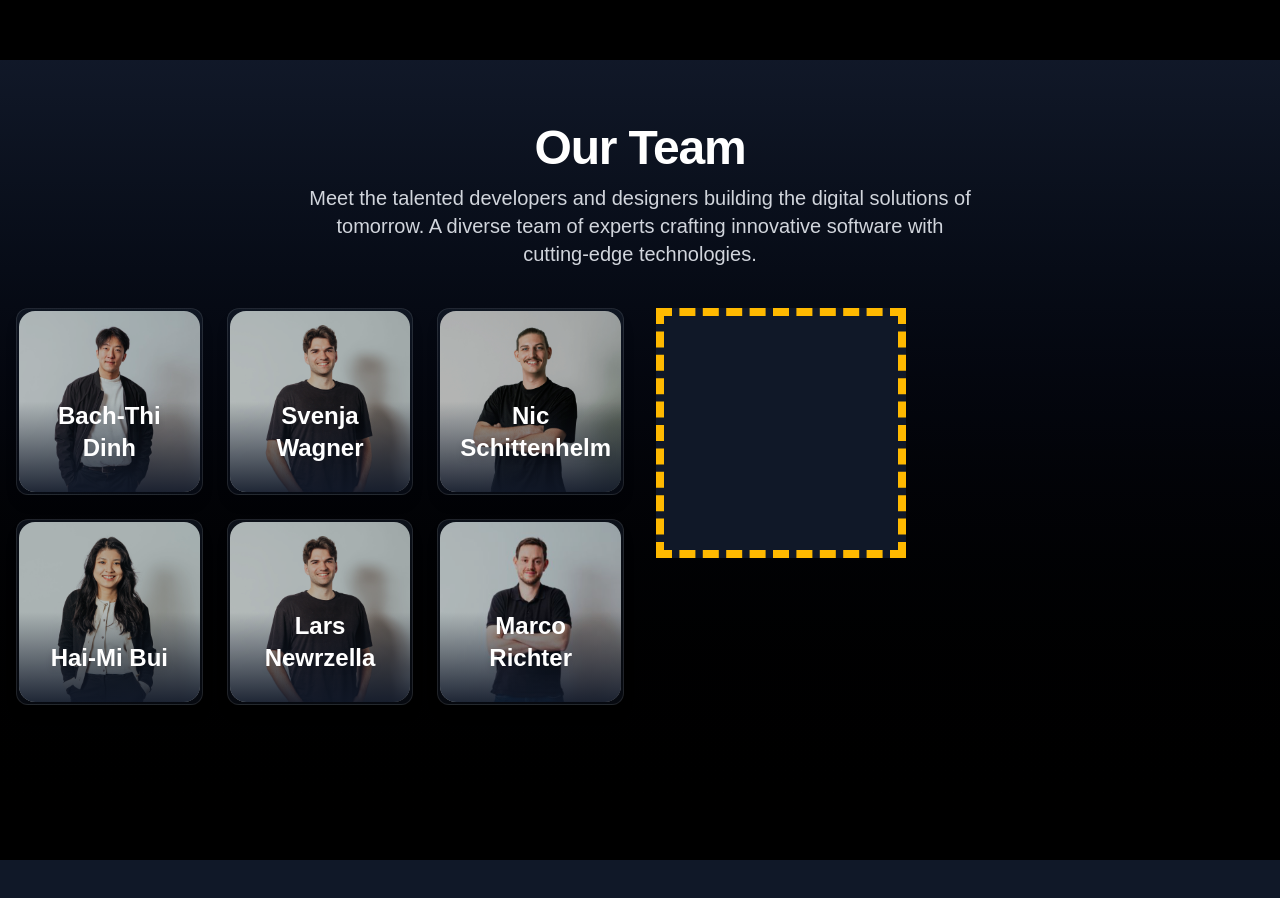
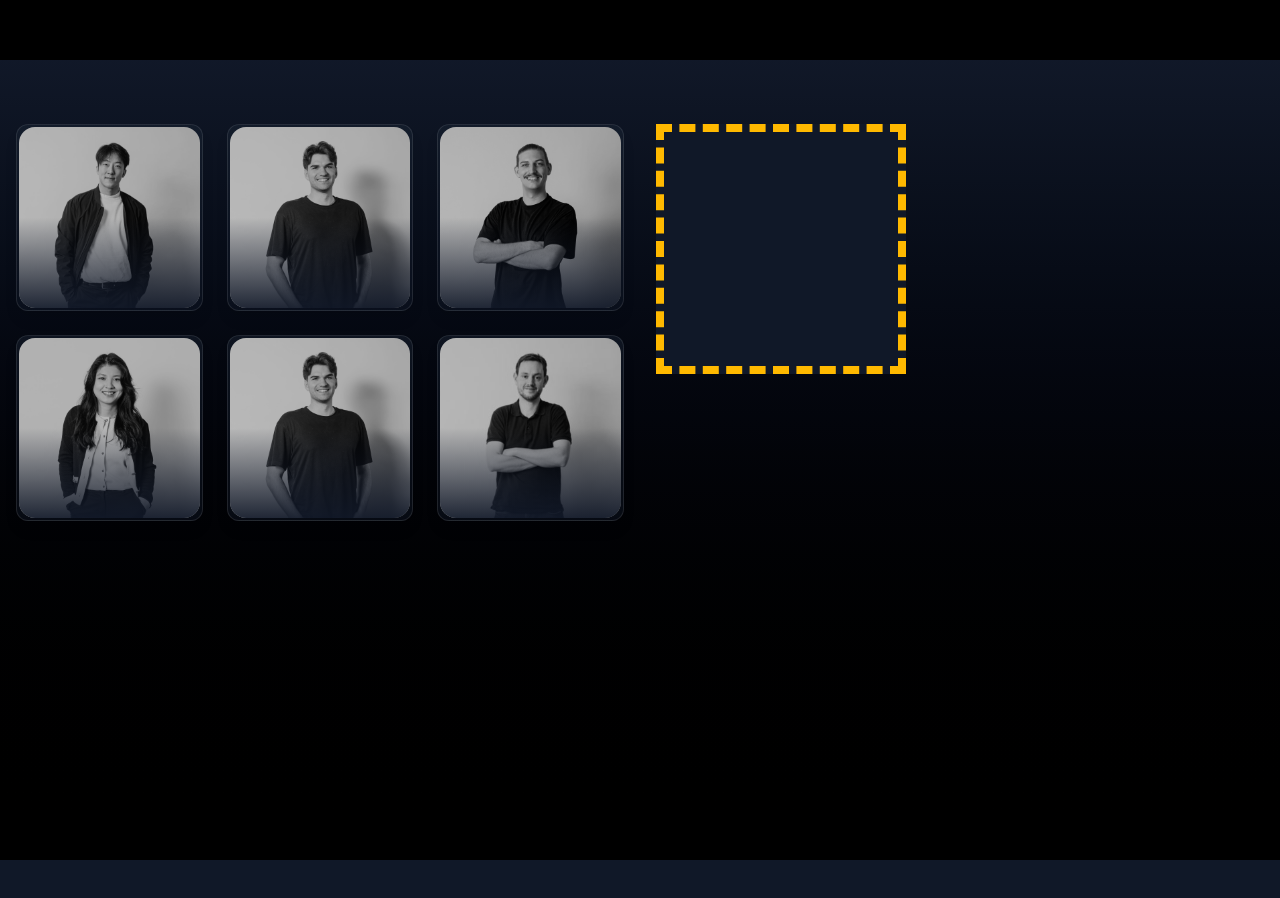
Before and after one commit to nicschittenhelm/team-next, a Next.js app: page / in a window 1280 px wide. Shown: the part 740-1638 px from the top of the page. Built offline with nearby package versions, Linux system fonts and the light colour scheme.

Commit message:
hover effect for team images

```diff
--- a/src/app/components/TeamCard.tsx
+++ b/src/app/components/TeamCard.tsx
@@ -21,7 +21,7 @@ interface TeamCardProps {
 const TeamCard = forwardRef<HTMLDivElement, TeamCardProps>(
   ({ member }, ref) => {
     return (
-      <div ref={ref} className="relative">
+      <div ref={ref} className="relative group">
         <div
           className="relative w-full aspect-square overflow-hidden rounded-xl shadow-lg
                     bg-gradient-to-b from-gray-800/40 to-gray-900/40 backdrop-blur-sm border border-white/10"
@@ -30,6 +30,7 @@ const TeamCard = forwardRef<HTMLDivElement, TeamCardProps>(
           <div className="absolute inset-0.5 rounded-2xl overflow-hidden">
             {/* Card background with image */}
             <div className="relative w-full h-full">
+              {/* Black and white image (default) */}
               <Image
                 src={member.image}
                 alt={member.name}
@@ -40,13 +41,13 @@ const TeamCard = forwardRef<HTMLDivElement, TeamCardProps>(
                   objectFit: "cover",
                   objectPosition: "center top",
                 }}
-                className="brightness-75"
+                className="brightness-75 grayscale transition-all duration-300 group-hover:grayscale-0"
               />
               <div className="absolute inset-0 bg-gradient-to-b from-transparent via-transparent to-gray-900/90"></div>
             </div>
 
-            {/* Name overlay */}
-            <div className="absolute bottom-6 left-0 right-0 px-5 text-center z-10">
+            {/* Name overlay - hidden by default, slides up on hover */}
+            <div className="absolute bottom-0 left-0 right-0 px-5 text-center z-10 transform translate-y-full opacity-0 transition-all duration-300 ease-in-out group-hover:translate-y-0 group-hover:opacity-100 pb-6">
               <h3 className="text-2xl font-bold text-white mb-1 drop-shadow-md">
                 {member.name}
               </h3>
--- a/src/app/sections/Team.tsx
+++ b/src/app/sections/Team.tsx
@@ -123,18 +123,6 @@ export default function Team() {
       className="relative min-h-screen w-full overflow-hidden bg-gradient-to-b from-gray-900 to-black py-16"
       ref={containerRef}
     >
-      {/* Heading */}
-      <div className="container mx-auto text-center mb-10 z-10 relative">
-        <h2 className="text-5xl font-bold mb-3 text-white tracking-tight">
-          Our Team
-        </h2>
-        <p className="text-xl text-gray-300 max-w-2xl mx-auto">
-          Meet the talented developers and designers building the digital
-          solutions of tomorrow. A diverse team of experts crafting innovative
-          software with cutting-edge technologies.
-        </p>
-      </div>
-
       {/* Two-column layout container */}
       <div className="container mx-auto flex flex-col lg:flex-row">
         {/* Left side - Team grid */}
```
